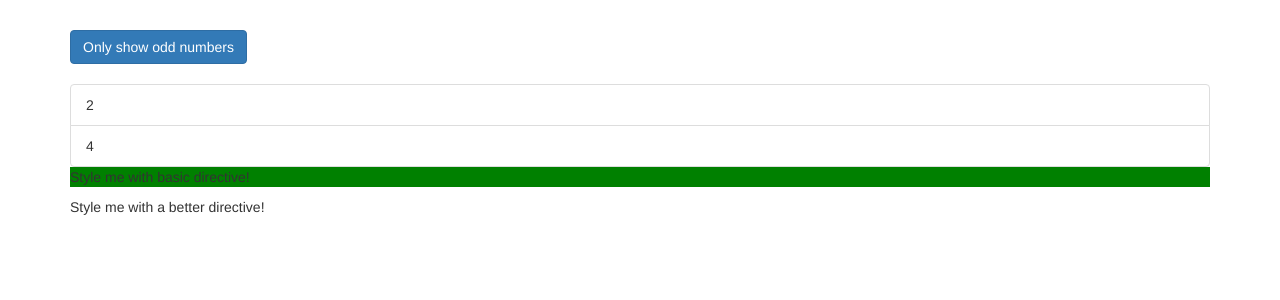
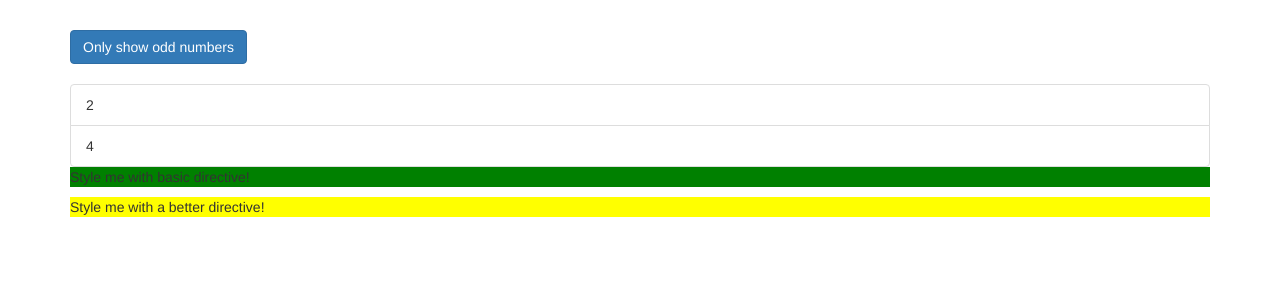
Before and after one commit to DajanaKalicanin/angular-directives, an Angular app: page / in a window 1280 px wide. Shown: the top 300 px of the page. Built offline with nearby package versions, Linux system fonts and the light colour scheme.

Commit message:
Binding to directive properties

```diff
--- a/src/app/app.component.html
+++ b/src/app/app.component.html
@@ -27,7 +27,12 @@
           </li>
         </div>
         <p appBasicHighlight>Style me with basic directive!</p>
-        <p appBetterHighlight>Style me with a better directive!</p>
+        <p
+          [appBetterHighlight] = "'red'"
+          [defaultColor]="'yellow'"
+        >
+          Style me with a better directive!
+        </p>
       </ul>
     </div>
   </div>
--- a/src/app/better-highlight/better-highlight.directive.ts
+++ b/src/app/better-highlight/better-highlight.directive.ts
@@ -4,29 +4,33 @@ import {
   OnInit,
   ElementRef,
   HostListener,
-  HostBinding
+  HostBinding,
+  Input
 } from '@angular/core';
 
 @Directive({
   selector: '[appBetterHighlight]'
 })
 export class BetterHighlightDirective implements OnInit {
-  @HostBinding('style.backgroundColor') backgroundColor: string = 'transparent';
+  @Input() defaultColor: string = 'transparent';
+  @Input('appBetterHighlight') highlightColor: string = 'blue';
+  @HostBinding('style.backgroundColor') backgroundColor: string = this.defaultColor;
 
   constructor(private elRef: ElementRef, private renderer: Renderer2) { }
 
   ngOnInit() {
+    this.backgroundColor = this.defaultColor;
     // this.renderer.setStyle(this.elRef.nativeElement, 'background-color', 'blue');
   }
 
   @HostListener('mouseenter') mouseover(eventData: Event) {
     // this.renderer.setStyle(this.elRef.nativeElement, 'background-color', 'blue');
-    this.backgroundColor = 'blue';
+    this.backgroundColor = this.highlightColor;
   }
 
   @HostListener('mouseleave') mouseleave(eventData: Event) {
     // this.renderer.setStyle(this.elRef.nativeElement, 'background-color', 'transparent');
-    this.backgroundColor = 'transparent';
+    this.backgroundColor = this.defaultColor;
   }
 
 }
```
